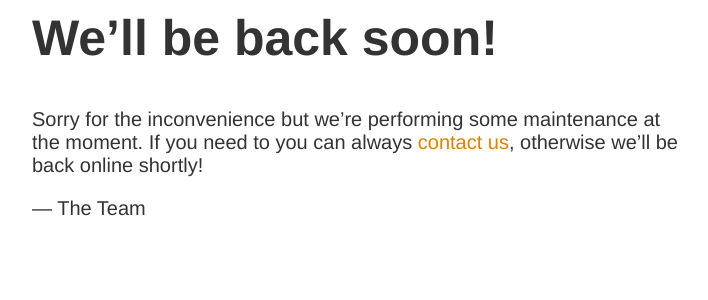
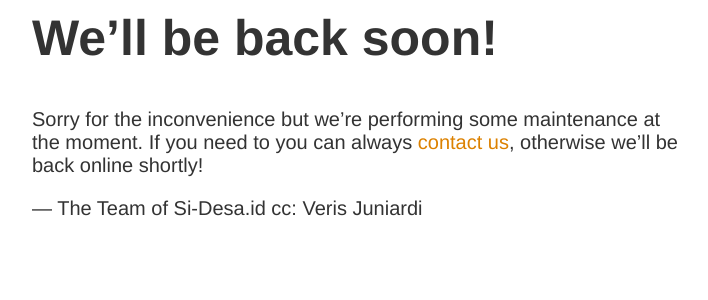
Before and after one commit to veris21/new_sidesa, a PHP site: page /database/ in a window 1280 px wide. Shown: the part 191-491 px from the top of the page, without its empty margins (283-991 px from the left). Run offline with PHP 8.4, Linux system fonts and the light colour scheme.

Commit message:
under maintenance

```diff
--- a/index.php
+++ b/index.php
@@ -13,6 +13,6 @@
     <h1>We&rsquo;ll be back soon!</h1>
     <div>
         <p>Sorry for the inconvenience but we&rsquo;re performing some maintenance at the moment. If you need to you can always <a href="mailto:#">contact us</a>, otherwise we&rsquo;ll be back online shortly!</p>
-        <p>&mdash; The Team</p>
+        <p>&mdash; The Team of Si-Desa.id cc: Veris Juniardi</p>
     </div>
 </article>
```
